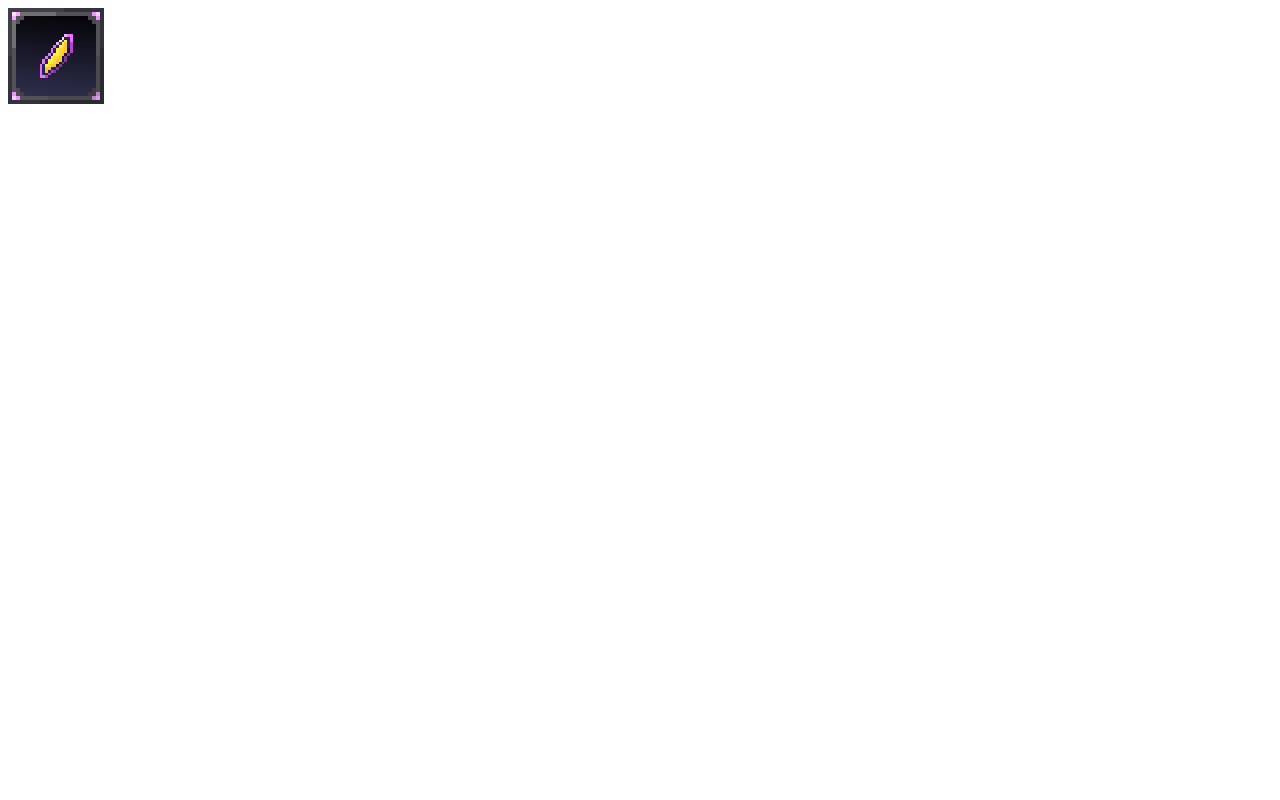
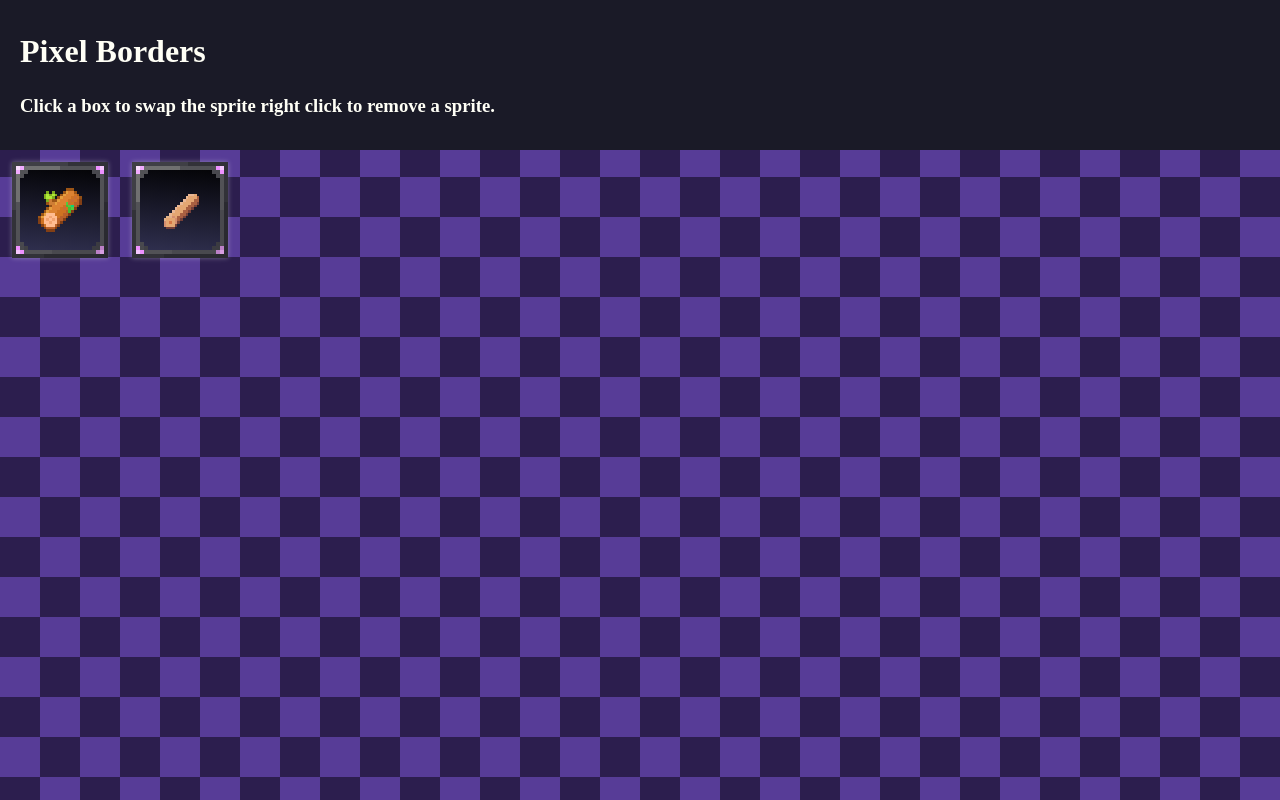
Before and after one commit to TrueRegin/pixel-borders, a website with bundled scripts: page index.html in a window 1280 px wide. Built offline with nearby package versions, Linux system fonts and the light colour scheme.

Commit message:
Style changes + new images

```diff
--- a/index.html
+++ b/index.html
@@ -1,19 +1,40 @@
 <!DOCTYPE html>
 <html lang="en">
     <head>
-    <meta charset="UTF-8">
-    <meta http-equiv="X-UA-Compatible" content="IE=edge">
-    <meta name="viewport" content="width=device-width, initial-scale=1.0">
+        <meta charset="UTF-8" />
+        <meta http-equiv="X-UA-Compatible" content="IE=edge" />
+        <meta name="viewport" content="width=device-width, initial-scale=1.0" />
         <title>Pixel Borders</title>
-    <link rel="stylesheet" href="./style/main.scss">
+        <link rel="stylesheet" href="./style/main.scss" />
     </head>
     <body>
+        <header id="header">
+            <h1 id="title">Pixel Borders</h1>
+            <h3 id="subtitle">Click a box to swap the sprite right click to remove a sprite.</h3>
+        </header>
+        <div id="container">
             <div class="hoverable">
                 <div class="frame-container">
                     <div class="pixel-frame">
-                <img src="./assets/items/1.png" alt="A yellow crystal surrounded by two borders, a dark blue and then purple one.">
+                        <img
+                            src="./items/4.png"
+                        />
                     </div>
                 </div>
             </div>
+            <div class="hoverable">
+                <div class="frame-container">
+                    <div class="pixel-frame">
+                        <img
+                            src="./items/3.png"
+                        />
+                    </div>
+                </div>
+            </div>
+            <div class="hoverable">
+                <div class="add-item"></div>
+            </div>
+        </div>
+        <script src="./src/main.ts" type="module"></script>
     </body>
 </html>
--- a/src/main.ts
+++ b/src/main.ts
@@ -0,0 +1,44 @@
+let target = undefined as HTMLDivElement;
+/**
+ * More efficient code for .hoverable elements getting animated on mouseup + mousedown.
+ */
+// TODO More efficient code.
+// window.addEventListener('mousedown', function (event) {
+//     let temp_target = this as HTMLDivElement;
+//     console.log(event.target)
+
+//     if(temp_target && temp_target.classList && temp_target.classList.contains("hoverable")) {
+//         console.log(temp_target)
+//         target = temp_target;
+//         target.classList.add('active')
+//         event.stopPropagation()
+//     }
+// }, true)
+// window.addEventListener('mouseup', () => {
+//     if(target) target.classList.remove('active')
+// })
+
+/**
+ * Currently used code for .hoverable elements getting animated on mouseup + mousedown.
+ */
+let hoverables = document.querySelectorAll<HTMLDivElement>('.hoverable');
+hoverables.forEach((item) => {
+    item.addEventListener('mousedown', (event) => {
+        item.classList.add('active');
+        let image: HTMLImageElement = item.children[0].children[0] as HTMLImageElement
+        image.src = get_random_image();
+    });
+
+    item.addEventListener('mouseup', (event) => {
+        item.classList.remove('active');
+    });
+});
+
+/**
+ * Generates a url to a pixel art sprite in /public/items
+ */
+const IMAGE_LEN = 4;
+function get_random_image() {
+    const random_num = Math.floor(Math.random() * IMAGE_LEN) + 1
+    return `./items/${random_num}.png`
+}
--- a/style/main.scss
+++ b/style/main.scss
@@ -1,8 +1,60 @@
+body, html {
+    width: 100%;
+    height: 100%;
+}
+
+body {
+    margin: 0;
+    display: grid;
+    grid-template-rows: minmax(15%, 150px) 1fr;
+}
+
+header {
+    background: #1a1a27;
+    color: #fffff6;
+    padding: 20px;
+    display: grid;
+    align-items: center;
+}
+
+h1, h2, h3, h4, h5, h6 {
+    margin: 0;
+}
+
+@keyframes ambient-bg-motion {
+    from {
+        background-position: 0 0;
+    }
+
+    to {
+        background-position: 240px 80px;
+    }
+}
+
+#container {
+    display: grid;
+    background: url(../assets/background.png);
+    background-repeat: repeat;
+    animation: ambient-bg-motion 6s infinite linear;
+    background-position: 0% 0%;
+    background-size: 80px 80px;
+    height: 1fr;
+    grid-template-columns: repeat(auto-fill, minmax(100px, max-content));
+    grid-auto-rows: 100px;
+    gap: 20px;
+    padding: 10px;
+    box-sizing: border-box;
+    place-items: center;
+    image-rendering: pixelated;
+}
+
 .frame-container {
     width: 96px;
     height: 96px;
     background: linear-gradient(185deg, #000, #335);
     image-rendering: pixelated;
+    user-select: none;
+    box-shadow: 0 0 5px #fff5;
 
     .pixel-frame {
         border: 16px solid transparent;
@@ -26,6 +78,7 @@
 
     & > * {
         transition: filter 0.11s, transform 0.05s;
+        transition-timing-function: ease;
         cursor: pointer;
 
         &:hover {
@@ -33,4 +86,8 @@
             transform: rotateX(20deg) rotateZ(-0.8deg);
         }
     }
+
+    &.active > * {
+        transform: scale(0.95) rotateX(20deg) rotateZ(-0.8deg);
+    }
 }
```
Also changed, not shown: assets/background.png (added), assets/fonts/Roboto-Black.ttf (added), assets/fonts/Roboto-BlackItalic.ttf (added), assets/fonts/Roboto-Bold.ttf (added), assets/fonts/Roboto-BoldItalic.ttf (added), assets/fonts/Roboto-Italic.ttf (added), assets/fonts/Roboto-Light.ttf (added), assets/fonts/Roboto-LightItalic.ttf (added), assets/fonts/Roboto-Medium.ttf (added), assets/fonts/Roboto-MediumItalic.ttf (added), assets/fonts/Roboto-Regular.ttf (added), assets/fonts/Roboto-Thin.ttf (added), assets/fonts/Roboto-ThinItalic.ttf (added), public/items/1.png (renamed from assets/items/1.png), 3 more files. Lines whose indentation alone changed are shown as unchanged.
